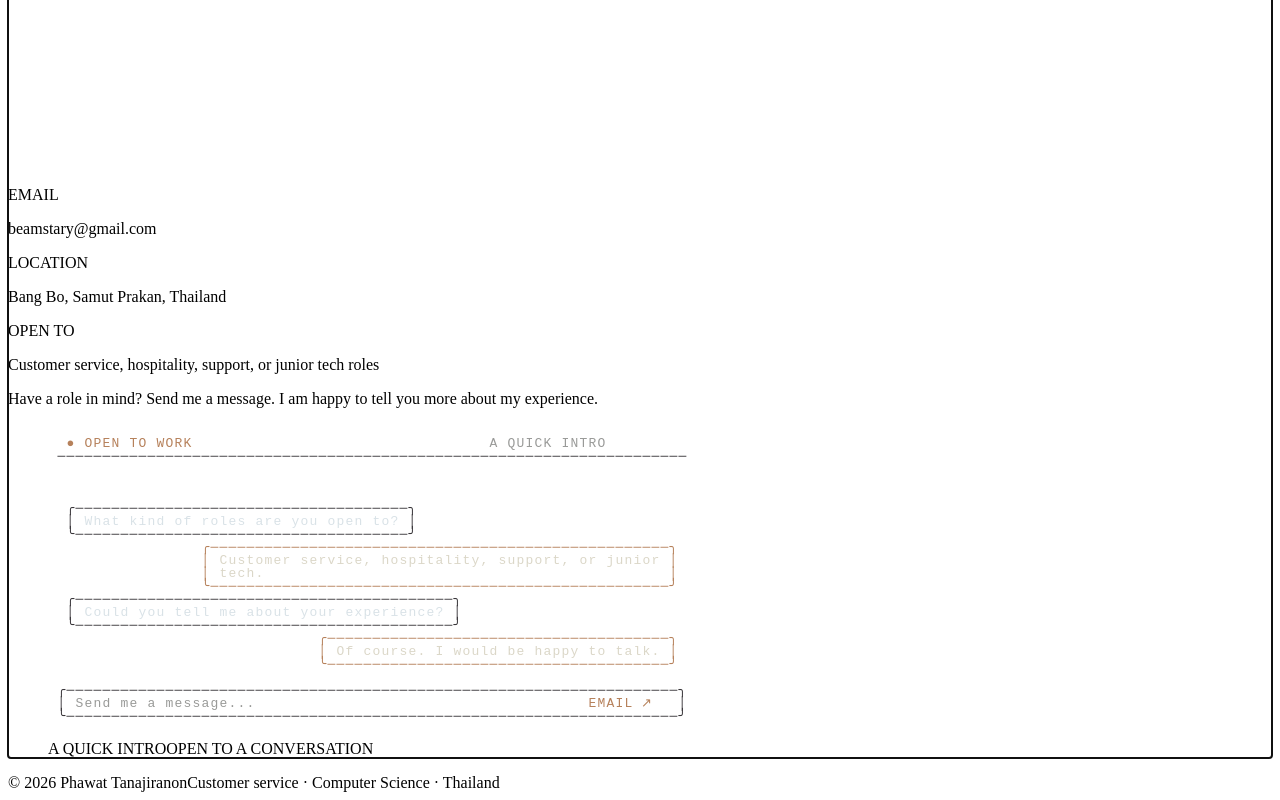
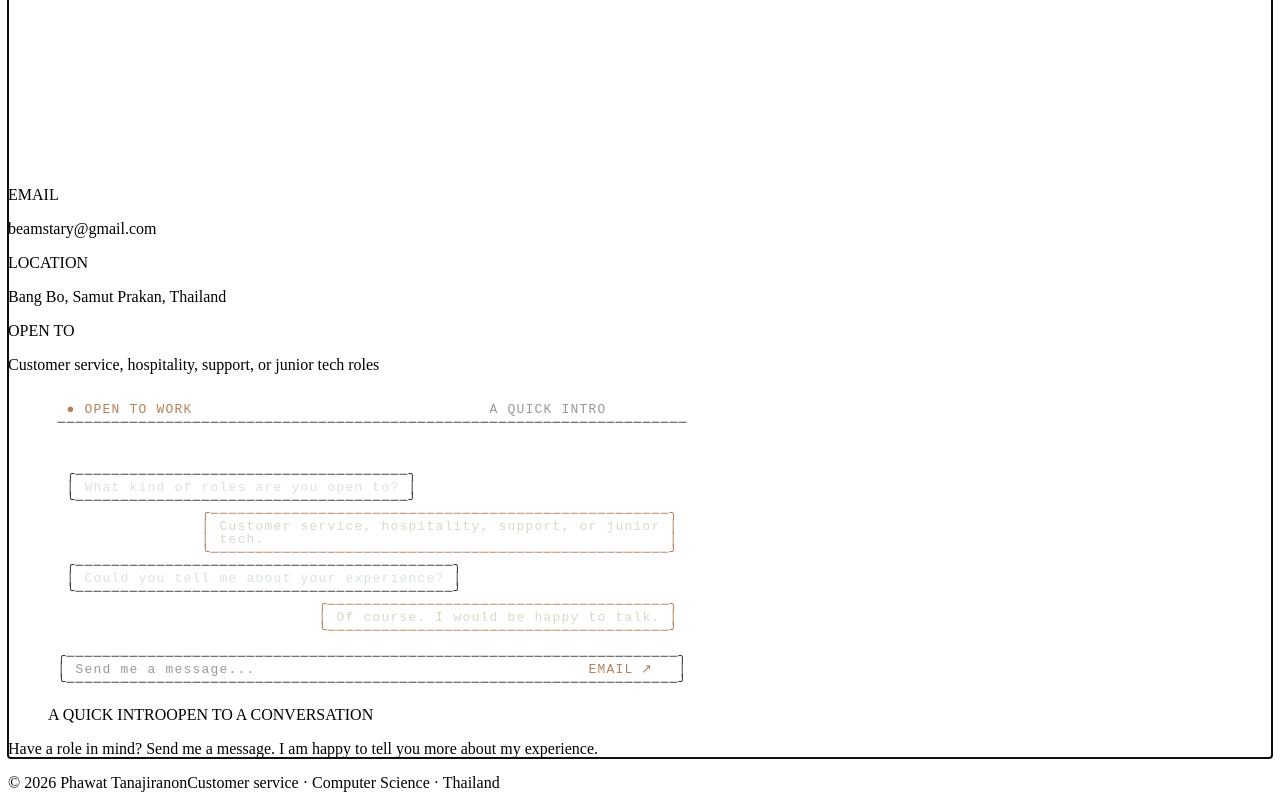
Before and after one commit to AivaN-Bash/Beam_Resume, a React (Vite) app: page /contact in a window 1280 px wide. Shown: the part 10868-11668 px from the top of the page. Built offline with nearby package versions, Linux system fonts and the light colour scheme.

Commit message:
Show contact chat before invitation text

```diff
--- a/src/pages/Contact.jsx
+++ b/src/pages/Contact.jsx
@@ -22,11 +22,11 @@ export default function Contact() {
       </div>
     </div>
     <div className="contact-invitation">
-      <p className="placeholder-note">Have a role in mind? Send me a message. I am happy to tell you more about my experience.</p>
       <figure className="contact-chat-figure" aria-label="An animated example conversation about work opportunities">
         <ContactChatScene />
         <figcaption><span>A QUICK INTRO</span><span>OPEN TO A CONVERSATION</span></figcaption>
       </figure>
+      <p className="placeholder-note">Have a role in mind? Send me a message. I am happy to tell you more about my experience.</p>
     </div>
   </Page>;
 }
```
